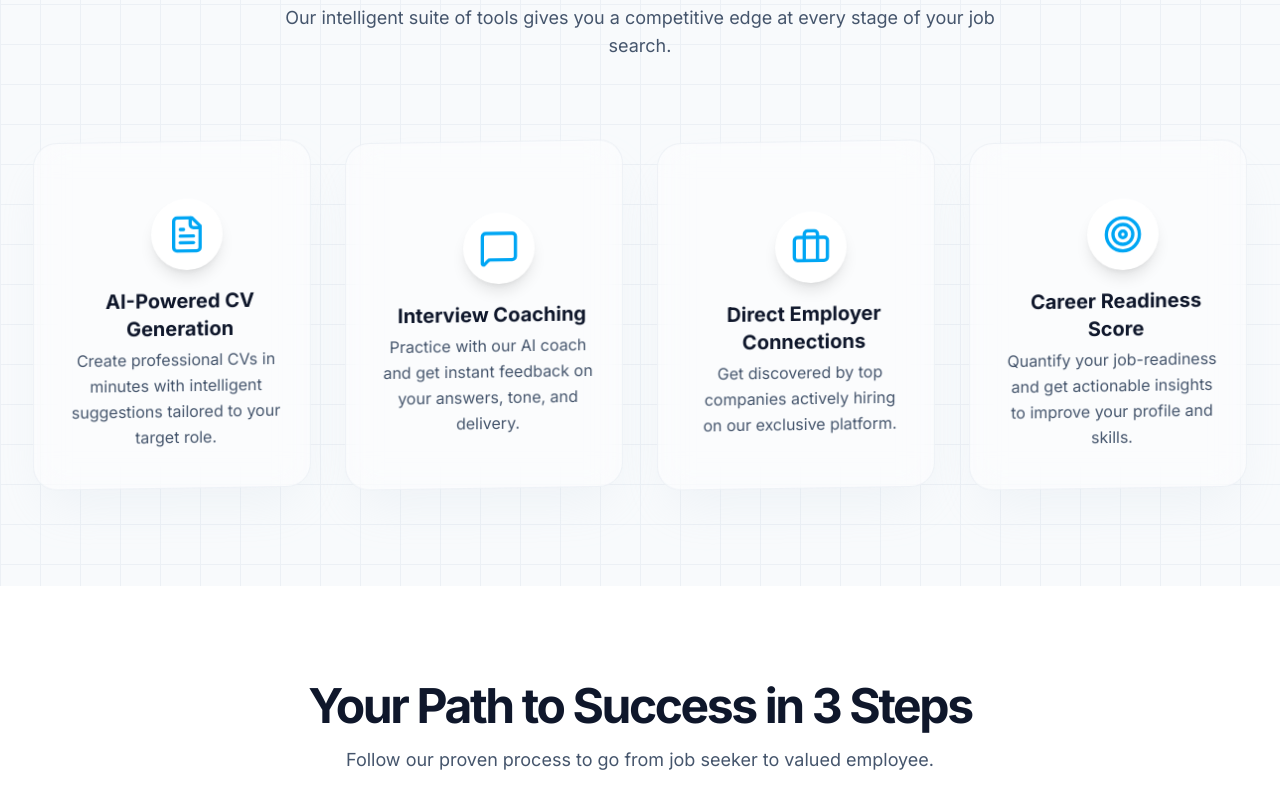
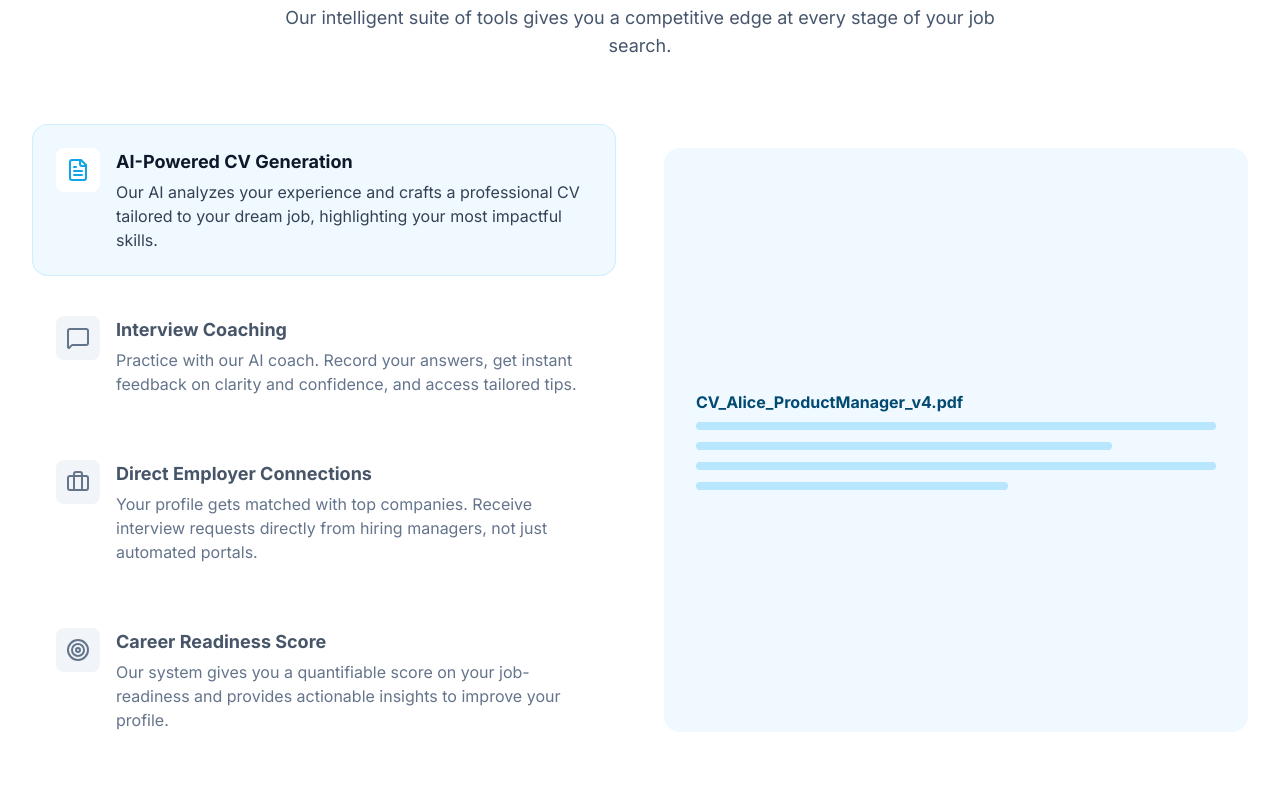
Before and after one commit to katmafalela/jobspark, a Next.js app: page / in a window 1280 px wide. Shown: the part 1480-2280 px from the top of the page. Built offline with nearby package versions, Linux system fonts and the light colour scheme.

Commit message:
Updated Features.tsx

```diff
--- a/src/components/sections/Features.tsx
+++ b/src/components/sections/Features.tsx
@@ -1,131 +1,78 @@
 "use client";
 
-import { motion, useMotionValue, useTransform } from "framer-motion";
-import { FileText, MessageSquare, Briefcase, Target } from "lucide-react";
-import React from "react";
+import { motion, AnimatePresence } from "framer-motion";
+import { FileText, MessageSquare, Briefcase, Target, ArrowRight } from "lucide-react";
+import React, { useState } from "react";
 
-const containerVariants = {
-  hidden: { opacity: 0 },
-  visible: {
-    opacity: 1,
-    transition: { staggerChildren: 0.1, delayChildren: 0.2 },
+const features = [
+  {
+    icon: FileText,
+    title: "AI-Powered CV Generation",
+    description: "Our AI analyzes your experience and crafts a professional CV tailored to your dream job, highlighting your most impactful skills.",
+    visual: (
+        <div className="w-full h-full p-8 flex flex-col justify-center items-start bg-sky-50 rounded-2xl">
+            <p className="font-bold text-sky-900 mb-2">CV_Alice_ProductManager_v4.pdf</p>
+            <div className="w-full h-2 rounded-full bg-sky-200 mb-3" />
+            <div className="w-4/5 h-2 rounded-full bg-sky-200 mb-3" />
+            <div className="w-full h-2 rounded-full bg-sky-200 mb-3" />
+            <div className="w-3/5 h-2 rounded-full bg-sky-200" />
+        </div>
+    ),
   },
-};
+  {
+    icon: MessageSquare,
+    title: "Interview Coaching",
+    description: "Practice with our AI coach. Record your answers, get instant feedback on clarity and confidence, and access tailored tips.",
+    visual: (
+        <div className="w-full h-full p-8 flex flex-col justify-center items-start bg-indigo-50 rounded-2xl">
+            <p className="font-semibold text-indigo-800 bg-indigo-200/50 px-3 py-2 rounded-lg">"Tell me about a time you led a project."</p>
+            <ArrowRight className="w-6 h-6 my-4 text-indigo-300 self-center" />
+            <p className="font-semibold text-indigo-800 bg-white px-3 py-2 rounded-lg self-end">"Certainly. In my role at Acme Corp..."</p>
+        </div>
+    ),
+  },
+  {
+    icon: Briefcase,
+    title: "Direct Employer Connections",
+    description: "Your profile gets matched with top companies. Receive interview requests directly from hiring managers, not just automated portals.",
+     visual: (
+        <div className="w-full h-full p-8 flex flex-col justify-center items-center bg-green-50 rounded-2xl">
+            <p className="font-bold text-green-900 text-lg">New Interview Request!</p>
+            <p className="text-green-700">From: TechCorp</p>
+            <div className="mt-4 p-4 bg-white rounded-full shadow-lg">
+                <Briefcase className="w-8 h-8 text-green-500"/>
+            </div>
+        </div>
+    ),
+  },
+   {
+    icon: Target,
+    title: "Career Readiness Score",
+    description: "Our system gives you a quantifiable score on your job-readiness and provides actionable insights to improve your profile.",
+     visual: (
+        <div className="w-full h-full p-8 flex flex-col justify-center items-center bg-amber-50 rounded-2xl">
+             <p className="font-bold text-amber-900 text-lg">Readiness Score</p>
+             <p className="text-5xl font-extrabold text-amber-500 my-2">88%</p>
+             <div className="w-full h-3 bg-amber-200/80 rounded-full overflow-hidden">
+                <div className="w-[88%] h-full bg-amber-400" />
+             </div>
+        </div>
+    ),
+  },
+];
 
-const itemVariants = {
-  hidden: { y: 20, opacity: 0 },
-  visible: {
-    y: 0,
-    opacity: 1,
-    transition: { type: "spring", stiffness: 100, damping: 12 },
-  },
-};
-
-// --- NEW Multi-Layered Interactive Parallax Card ---
-const InteractiveFeatureCard = ({ feature }: { feature: any }) => {
-    const cardRef = React.useRef<HTMLDivElement>(null);
-    const mouseX = useMotionValue(0);
-    const mouseY = useMotionValue(0);
-
-    const handleMouseMove = (e: React.MouseEvent<HTMLDivElement>) => {
-        if (!cardRef.current) return;
-        const { left, top, width, height } = cardRef.current.getBoundingClientRect();
-        mouseX.set(e.clientX - left);
-        mouseY.set(e.clientY - top);
-    };
-
-    const handleMouseLeave = () => {
-        mouseX.set(0);
-        mouseY.set(0);
-    };
-
-    // Parallax transformations for inner elements
-    const iconX = useTransform(mouseX, [0, 300], [15, -15]);
-    const iconY = useTransform(mouseY, [0, 380], [15, -15]);
-    const titleX = useTransform(mouseX, [0, 300], [8, -8]);
-    const titleY = useTransform(mouseY, [0, 380], [8, -8]);
-    const textX = useTransform(mouseX, [0, 300], [4, -4]);
-    const textY = useTransform(mouseY, [0, 380], [4, -4]);
-
-    // 3D Tilt for the card itself
-    const rotateX = useTransform(mouseY, [0, 380], [-7, 7]);
-    const rotateY = useTransform(mouseX, [0, 300], [7, -7]);
-
-    // Dynamic glow effect
-    const glowX = useTransform(mouseX, [0, 300], [-100, 400]);
-    const glowY = useTransform(mouseY, [0, 380], [-100, 480]);
-
+export const Features = () => {
+  const [activeFeature, setActiveFeature] = useState(features[0]);
 
   return (
-        <motion.div
-            ref={cardRef}
-            variants={itemVariants}
-            onMouseMove={handleMouseMove}
-            onMouseLeave={handleMouseLeave}
-            style={{ rotateX, rotateY, perspective: 1000 }}
-            className="group relative w-full aspect-[4/5] p-8 rounded-3xl overflow-hidden
-                       bg-white/40 backdrop-blur-lg
-                       border border-slate-200/50 shadow-2xl shadow-slate-300/20"
-        >
-            <motion.div
-                className="absolute inset-0 z-0 opacity-0 group-hover:opacity-100 transition-opacity duration-300"
-                style={{
-                    x: glowX,
-                    y: glowY,
-                    background: "radial-gradient(circle, #0ea5e966, transparent 50%)",
-                }}
-            />
-
-            <div className="relative z-10 flex flex-col items-center justify-center text-center h-full">
-                <motion.div
-                    style={{ x: iconX, y: iconY }}
-                    className="p-4 bg-white rounded-full mb-6 shadow-lg"
-                    transition={{ type: "spring", stiffness: 350, damping: 15 }}
-                >
-                    <feature.icon className="w-10 h-10 text-sky-500" />
-                </motion.div>
-
-                <motion.h3
-                    style={{ x: titleX, y: titleY }}
-                    className="text-xl font-bold text-slate-900 mb-2"
-                    transition={{ type: "spring", stiffness: 350, damping: 15 }}
-                >
-                    {feature.title}
-                </motion.h3>
-
-                <motion.p
-                    style={{ x: textX, y: textY }}
-                    className="text-slate-600 leading-relaxed max-w-xs"
-                    transition={{ type: "spring", stiffness: 350, damping: 15 }}
-                >
-                    {feature.description}
-                </motion.p>
-            </div>
-        </motion.div>
-    );
-};
-
-
-export const Features = () => {
-  const features = [
-    { icon: FileText, title: "AI-Powered CV Generation", description: "Create professional CVs in minutes with intelligent suggestions tailored to your target role." },
-    { icon: MessageSquare, title: "Interview Coaching", description: "Practice with our AI coach and get instant feedback on your answers, tone, and delivery." },
-    { icon: Briefcase, title: "Direct Employer Connections", description: "Get discovered by top companies actively hiring on our exclusive platform." },
-    { icon: Target, title: "Career Readiness Score", description: "Quantify your job-readiness and get actionable insights to improve your profile and skills." },
-  ];
-
-  return (
-    <section className="py-24 bg-slate-50 relative">
-        {/* Background Grid */}
-        <div className="absolute inset-0 z-0 bg-[linear-gradient(to_right,#e2e8f0_1px,transparent_1px),linear-gradient(to_bottom,#e2e8f0_1px,transparent_1px)] bg-[size:2.5rem_2.5rem] opacity-50" />
-
-        <div className="max-w-7xl mx-auto px-4 sm:px-6 lg:px-8 relative z-10">
+    <section className="py-24 bg-white">
+      <div className="max-w-7xl mx-auto px-4 sm:px-6 lg:px-8">
         <motion.div
           initial={{ opacity: 0, y: 20 }}
           whileInView={{ opacity: 1, y: 0 }}
           viewport={{ once: true, amount: 0.5 }}
           transition={{ duration: 0.5 }}
-                className="text-center mb-20"
+          className="text-center mb-16"
         >
           <h2 className="text-4xl lg:text-5xl font-extrabold tracking-tighter text-slate-900 mb-4">
             A Smarter Way to Get Hired
@@ -135,17 +82,68 @@ export const Features = () => {
           </p>
         </motion.div>
 
+        <div className="grid md:grid-cols-2 gap-12 items-center">
+          {/* Left Column: Feature List */}
+          <div className="flex flex-col gap-4">
+            {features.map((feature) => (
               <motion.div
-                variants={containerVariants}
-                initial="hidden"
-                whileInView="visible"
-                viewport={{ once: true, amount: 0.1 }}
-                className="grid sm:grid-cols-2 md:grid-cols-4 gap-8"
+                key={feature.title}
+                onHoverStart={() => setActiveFeature(feature)}
+                className="relative p-6 rounded-2xl cursor-pointer"
               >
-            {features.map((feature) => (
-                <InteractiveFeatureCard key={feature.title} feature={feature} />
+                {activeFeature.title === feature.title && (
+                  <motion.div
+                    layoutId="active-feature-background"
+                    className="absolute inset-0 bg-sky-50 border border-sky-200/60"
+                    style={{ borderRadius: 16 }}
+                    transition={{ type: 'spring', stiffness: 300, damping: 25 }}
+                  />
+                )}
+                <div className="relative z-10 flex items-start gap-4">
+                  <motion.div
+                    className="p-2.5 rounded-lg"
+                    animate={{
+                        backgroundColor: activeFeature.title === feature.title ? "#ffffff" : "#f1f5f9",
+                        color: activeFeature.title === feature.title ? "#0ea5e9" : "#64748b"
+                    }}
+                   >
+                    <feature.icon className="w-6 h-6" />
+                  </motion.div>
+                  <div>
+                    <motion.h3
+                        className="text-lg font-bold text-slate-800 mb-1"
+                        animate={{ color: activeFeature.title === feature.title ? "#0f172a" : "#475569" }}
+                    >
+                      {feature.title}
+                    </motion.h3>
+                    <motion.p
+                        className="text-slate-600"
+                        animate={{ color: activeFeature.title === feature.title ? "#334155" : "#64748b" }}
+                    >
+                        {feature.description}
+                    </motion.p>
+                  </div>
+                </div>
+              </motion.div>
             ))}
+          </div>
+
+          {/* Right Column: Visual Display */}
+          <div className="relative w-full aspect-square">
+            <AnimatePresence mode="wait">
+              <motion.div
+                key={activeFeature.title}
+                initial={{ opacity: 0, x: 20, scale: 0.95 }}
+                animate={{ opacity: 1, x: 0, scale: 1 }}
+                exit={{ opacity: 0, x: -20, scale: 0.95 }}
+                transition={{ duration: 0.3, ease: 'easeInOut' }}
+                className="absolute inset-0"
+              >
+                {activeFeature.visual}
               </motion.div>
+            </AnimatePresence>
+          </div>
+        </div>
       </div>
     </section>
   );
```
Lines whose indentation alone changed are shown as unchanged.
